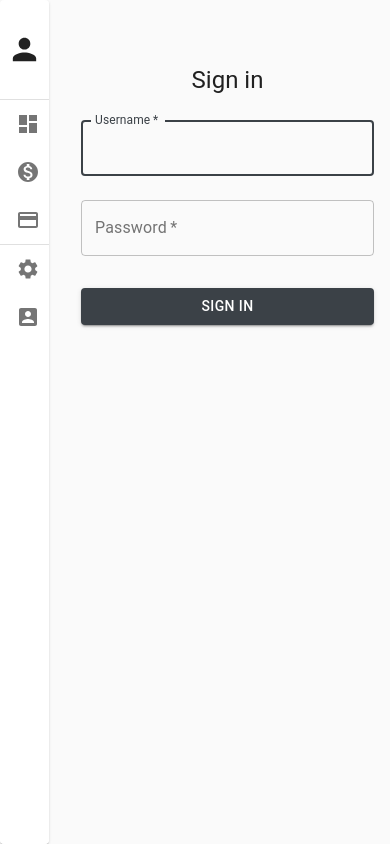
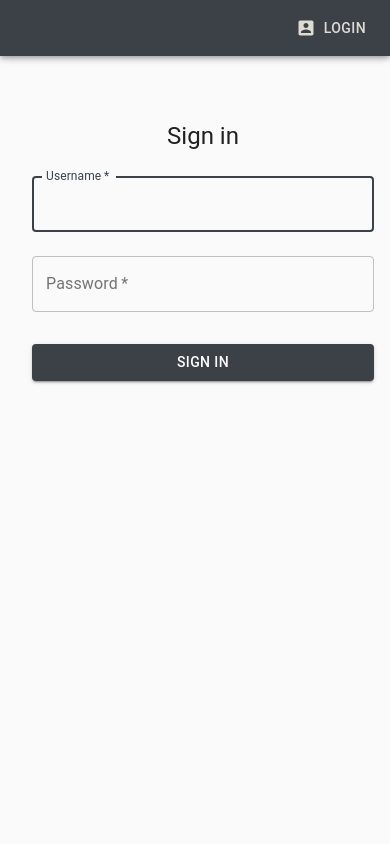
Before and after one commit to proohit/accountingapp, a Next.js app: page /login in a window 390 px wide. Built offline with nearby package versions, Linux system fonts and the light colour scheme.

Commit message:
Refactored NavigationBar, made it responsive

```diff
--- a/pages/_app.tsx
+++ b/pages/_app.tsx
@@ -1,21 +1,31 @@
-import { Grid } from '@material-ui/core';
+import { Grid, makeStyles } from '@material-ui/core';
 import type { AppProps } from 'next/app';
 import React, { FunctionComponent } from 'react';
 import Authenticated from '../src/authentication/components/Authenticated';
 import { NavigationBar } from '../src/shared/components/NavigationBar';
 import Providers from '../src/shared/components/Providers';
+import styles from '../styles/App.module.css';
 import '../styles/globals.css';
-import styles from '../styles/App.module.css';
+import { AppToolbar } from '../src/shared/components/AppToolbar';
+
+const useStyles = makeStyles((theme) => ({
+  appBar: {
+    ...theme.mixins.toolbar,
+  },
+}));
 
 const MyApp: FunctionComponent<AppProps> = ({ Component, pageProps }) => {
+  const classes = useStyles();
   return (
     <Providers>
       <Authenticated>
+        <AppToolbar />
+        <div className={classes.appBar} />
         <Grid container className={styles.pageContainer}>
-          <Grid item xs={2} className={styles.navigationBar}>
+          <Grid item lg={2} className={styles.navigationBar}>
             <NavigationBar />
           </Grid>
-          <Grid container item xs={10}>
+          <Grid container item xs>
             <Component {...pageProps} />
           </Grid>
         </Grid>
--- /dev/null
+++ b/src/shared/components/AppToolbar.tsx
@@ -0,0 +1,48 @@
+import { AppBar, Button, Grid, Hidden, Toolbar } from '@material-ui/core';
+import { AccountBox, ExitToApp } from '@material-ui/icons';
+import Link from 'next/link';
+import React, { FunctionComponent } from 'react';
+import { useAuthentication } from '../../authentication/hooks/useAuthentication';
+import { MobileMenuButton } from './MobileMenuButton';
+
+export const AppToolbar: FunctionComponent = () => {
+  const { authenticated, logout } = useAuthentication();
+  return (
+    <AppBar color="primary">
+      <Toolbar>
+        <Grid container alignItems="center" justify="space-between">
+          <Grid item>
+            {authenticated && (
+              <Hidden lgUp>
+                <MobileMenuButton />
+              </Hidden>
+            )}
+          </Grid>
+          <Grid item>
+            <Grid item container alignItems="center">
+              {authenticated ? (
+                <Button
+                  color="secondary"
+                  startIcon={<ExitToApp />}
+                  onClick={logout}
+                >
+                  Logout
+                </Button>
+              ) : (
+                <Link href="/login" passHref>
+                  <Button
+                    color="secondary"
+                    component="a"
+                    startIcon={<AccountBox />}
+                  >
+                    Login
+                  </Button>
+                </Link>
+              )}
+            </Grid>
+          </Grid>
+        </Grid>
+      </Toolbar>
+    </AppBar>
+  );
+};
--- /dev/null
+++ b/src/shared/components/MobileMenuButton.tsx
@@ -0,0 +1,19 @@
+import { IconButton } from '@material-ui/core';
+import React, { FunctionComponent } from 'react';
+import { Menu } from '@material-ui/icons';
+import { useRecoilState } from 'recoil';
+import { mobileDrawerOpenState } from '../hooks/mobileDrawerOpenState';
+
+export const MobileMenuButton: FunctionComponent = () => {
+  const [mobileDrawerOpen, setMobileDrawerOpen] = useRecoilState(
+    mobileDrawerOpenState
+  );
+  return (
+    <IconButton
+      color="secondary"
+      onClick={() => setMobileDrawerOpen(!mobileDrawerOpen)}
+    >
+      <Menu />
+    </IconButton>
+  );
+};
--- a/src/shared/components/NavigationBar.tsx
+++ b/src/shared/components/NavigationBar.tsx
@@ -1,12 +1,12 @@
 import {
   Divider,
-  Grid,
+  Drawer,
+  Hidden,
   List,
   ListItem,
   ListItemIcon,
   ListItemText,
-  makeStyles,
-  Paper,
+  SwipeableDrawer,
   Typography,
 } from '@material-ui/core';
 import {
@@ -17,29 +17,21 @@ import {
   Settings,
 } from '@material-ui/icons';
 import { useRouter } from 'next/dist/client/router';
-import React, { FunctionComponent } from 'react';
+import React, { Fragment, FunctionComponent } from 'react';
+import { useRecoilState } from 'recoil';
 import { useAuthentication } from '../../authentication/hooks/useAuthentication';
 import Routes from '../constants/Routes';
-import LoginListItem from './LoginListItem';
-import LogoutListItem from './LogoutListItem';
+import { mobileDrawerOpenState } from '../hooks/mobileDrawerOpenState';
 import NavigationLinkItem from './NavigationLinkItem';
 
-const styles = makeStyles((theme) => ({
-  drawer: {
-    height: '100vh',
-    position: 'sticky',
-    overflow: 'auto',
-    top: 0,
-  },
-  header: {
-    paddingTop: theme.spacing(4),
-    paddingBottom: theme.spacing(4),
-  },
-}));
-
+// iOS is hosted on high-end devices. We can enable the backdrop transition without
+// dropping frames. The performance will be good enough.
+// So: <SwipeableDrawer disableBackdropTransition={false} />
+const iOS =
+  typeof navigator !== 'undefined' &&
+  /iPad|iPhone|iPod/.test(navigator.userAgent);
 export const NavigationBar: FunctionComponent = () => {
-  const { logout, authenticated, username } = useAuthentication();
-  const classes = styles();
+  const { username } = useAuthentication();
   const router = useRouter();
 
   const getCurrentRoute = (): Routes => {
@@ -53,21 +45,19 @@ export const NavigationBar: FunctionComponent = () => {
     }
   };
 
-  return (
-    <Paper className={classes.drawer}>
-      <Grid
-        item
-        container
-        direction="row"
-        alignItems="center"
-        justify="center"
-        className={classes.header}
-      >
-        <Person fontSize="large" />
-        <Typography variant="h4">{username}</Typography>
-      </Grid>
-      <Divider />
-      <List disablePadding>
+  const [mobileOpen, setMobileOpen] = useRecoilState(mobileDrawerOpenState);
+
+  const drawer = (
+    <List>
+      <ListItem>
+        <Typography variant="h4">AccountingApp</Typography>
+      </ListItem>
+      <ListItem>
+        <Person color="primary" />
+        <Typography color="primary" display="inline" variant="h6">
+          {username}
+        </Typography>
+      </ListItem>
       <NavigationLinkItem
         icon={<Dashboard />}
         link={Routes.DASHBOARD}
@@ -93,8 +83,30 @@ export const NavigationBar: FunctionComponent = () => {
         </ListItemIcon>
         <ListItemText primary="Settings" />
       </ListItem>
-        {authenticated ? <LogoutListItem logout={logout} /> : <LoginListItem />}
     </List>
-    </Paper>
+  );
+  return username ? (
+    <>
+      <Hidden lgUp>
+        <SwipeableDrawer
+          disableBackdropTransition={!iOS}
+          variant="temporary"
+          open={mobileOpen}
+          onOpen={() => setMobileOpen(true)}
+          onClose={() => setMobileOpen(false)}
+          anchor="left"
+          PaperProps={{}}
+        >
+          {drawer}
+        </SwipeableDrawer>
+      </Hidden>
+      <Hidden mdDown>
+        <Drawer variant="persistent" open anchor="left">
+          {drawer}
+        </Drawer>
+      </Hidden>
+    </>
+  ) : (
+    <Fragment />
   );
 };
--- a/src/shared/components/NavigationLinkItem.tsx
+++ b/src/shared/components/NavigationLinkItem.tsx
@@ -1,10 +1,4 @@
-import {
-  ListItem,
-  ListItemIcon,
-  ListItemText,
-  makeStyles,
-} from '@material-ui/core';
-import clsx from 'clsx';
+import { ListItem, ListItemIcon, ListItemText } from '@material-ui/core';
 import Link from 'next/link';
 import React from 'react';
 import Routes from '../constants/Routes';
@@ -16,23 +10,12 @@ interface NavigationItemProps {
   active: boolean;
 }
 
-const styles = makeStyles((theme) => ({
-  active: {
-    backgroundColor: theme.palette.secondary.main,
-  },
-}));
-
 const NavigationLinkItem = (props: NavigationItemProps) => {
   const { icon, link, text, active } = props;
-  const classes = styles();
 
   return (
     <Link href={link} passHref>
-      <ListItem
-        button
-        className={clsx({ [classes.active]: active })}
-        component="a"
-      >
+      <ListItem button selected={active} component="a">
         <ListItemIcon>{icon}</ListItemIcon>
         <ListItemText primary={text} />
       </ListItem>
--- a/src/shared/globals/styles/AccTheme.ts
+++ b/src/shared/globals/styles/AccTheme.ts
@@ -49,6 +49,12 @@ export const AccTheme = createMuiTheme({
     MuiListItem: {
       root: {
         color: palette.primary.main,
+        '&$selected': {
+          backgroundColor: palette.secondary.main,
+        },
+        '&$selected:hover': {
+          backgroundColor: palette.secondary.main,
+        },
       },
       button: {
         '&:hover': {
--- /dev/null
+++ b/src/shared/hooks/mobileDrawerOpenState.tsx
@@ -0,0 +1,6 @@
+import { atom } from 'recoil';
+
+export const mobileDrawerOpenState = atom<boolean>({
+  default: false,
+  key: 'mobileDrawerOpenState',
+});
--- a/styles/App.module.css
+++ b/styles/App.module.css
@@ -1,5 +1,4 @@
 .pageContainer {
-  height: 100%;
 }
 
 .navigationBar {
```
Lines whose indentation alone changed are shown as unchanged.
